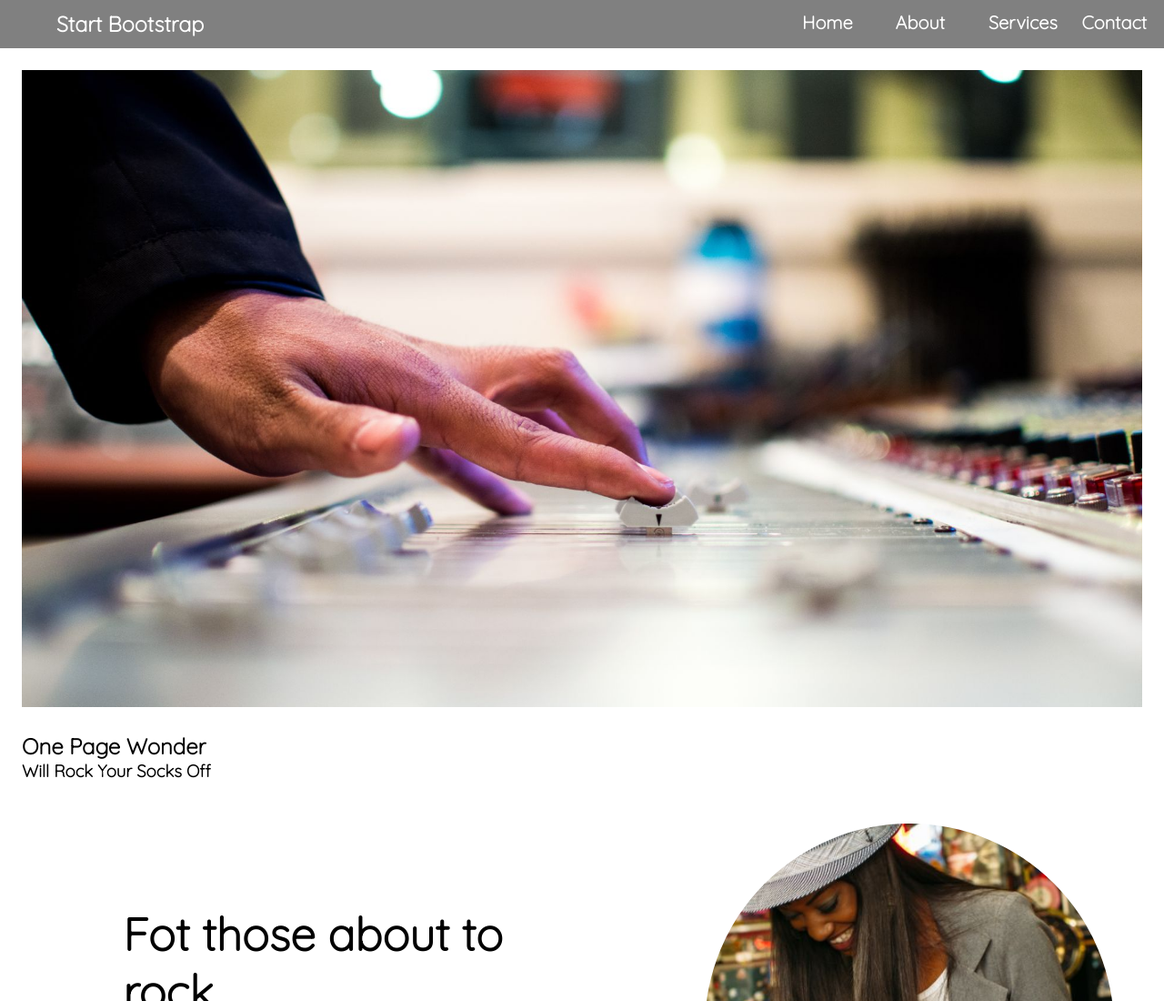
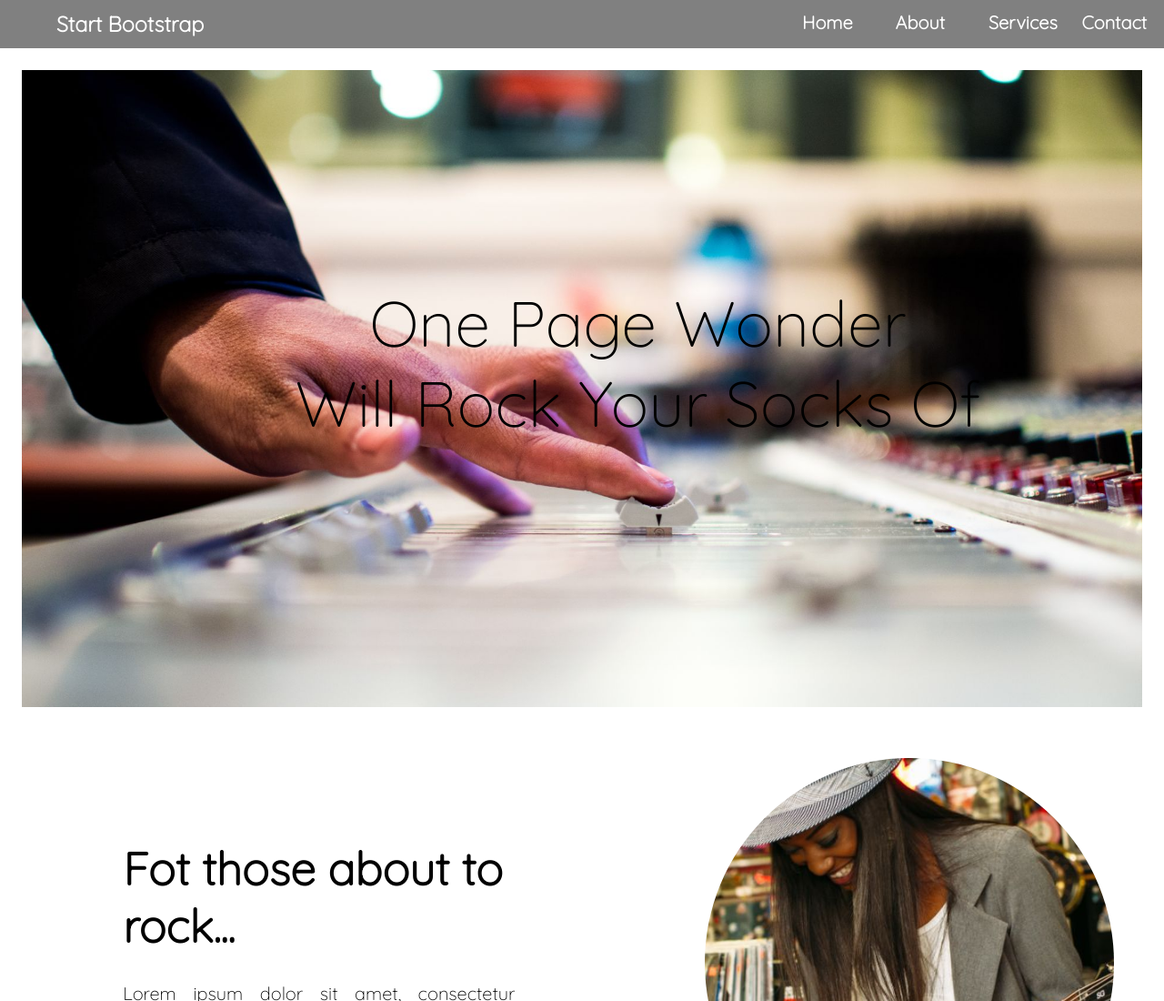
Before and after one commit to PauMau/rock-site-incompleto, a plain HTML site: page index.html in a window 1280 px wide. Shown: the top 1100 px of the page at 91% size. Drawn offline with Linux system fonts and the light colour scheme.

Commit message:
subiendo rock site terminado

```diff
--- a/css/main.css
+++ b/css/main.css
@@ -65,3 +65,15 @@ p{    /* PARRAFOS JUNTO A LAS IMAGENES */
 	padding-top:30px;
 	font-size: 20px;
 }
+
+
+/* esto es lo que debe llevar el texto sobre la imagen de la portada */
+
+#texto{
+    background-size: cover;
+    font-family: 'Quicksand', sans-serif;
+    font-size: 70px;
+    margin-top: -500px;
+    margin-bottom: 300px;
+    text-align: center;
+}
--- a/css/media.css
+++ b/css/media.css
@@ -1 +1,2 @@
-media.css
+
+/* AQUI SE AGREGAN LAS @MEDIA QUE SEGUIRÁ EL NAVEGADOR*/
--- a/index.html
+++ b/index.html
@@ -40,10 +40,7 @@
 		<div class="row">
 			<div class="col-12">
 				<img src="img/header.jpg">
-			</div>
-			<div class="col-12">
-				<h1>One Page Wonder</h1>
-				<h3>Will Rock Your Socks Off</h3>
+				<p id="texto">One Page Wonder <br> Will Rock Your Socks Of </p>
 			</div>
 		</div>
 	</div>
```
Also changed, not shown: css/grid.css (line endings or trailing spaces).
